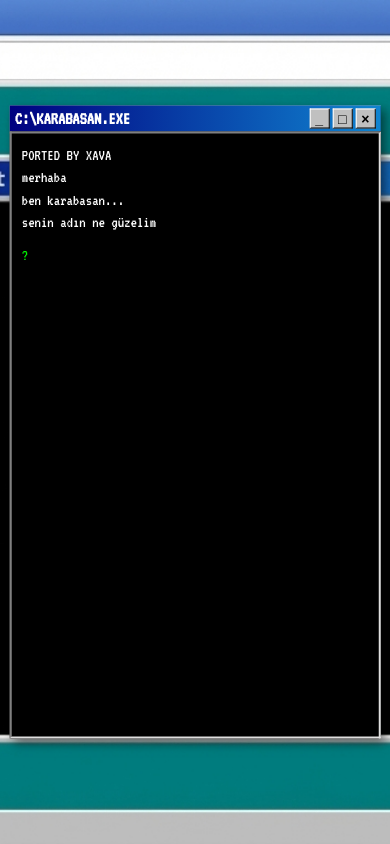
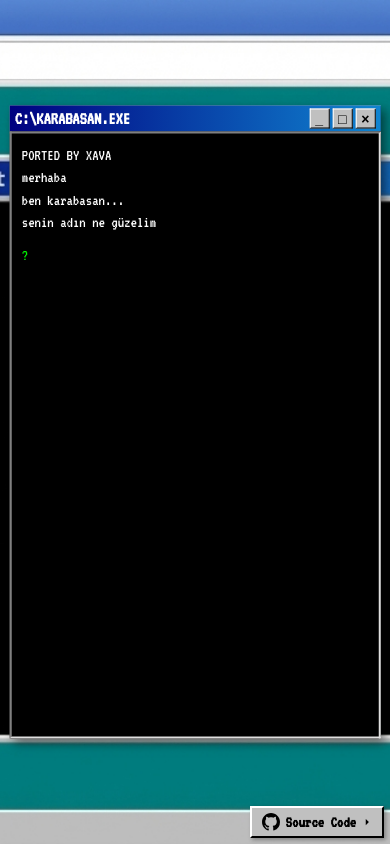
Before and after one commit to enesmanan/karabasan.exe, a plain HTML site: page index.html in a window 390 px wide. Drawn offline with Linux system fonts and the light colour scheme.

Commit message:
add favicon & github button

```diff
--- a/index.html
+++ b/index.html
@@ -3,7 +3,8 @@
 <head>
     <meta charset="UTF-8">
     <meta name="viewport" content="width=device-width, initial-scale=1.0">
-    <title>KARABASAN - MS-DOS Chat Program</title>
+    <title>KARABASAN</title>
+    <link rel="icon" type="image/svg+xml" href="favicon.svg">
     <link rel="stylesheet" href="style.css">
 </head>
 <body>
@@ -24,6 +25,15 @@
             </div>
         </div>
     </div>
+    <a href="https://github.com/enesmanan/karabasan.exe" target="_blank" rel="noopener noreferrer" class="github-link" title="GitHub'da Görüntüle">
+        <svg class="github-icon" width="20" height="20" viewBox="0 0 16 16" fill="currentColor">
+            <path d="M8 0C3.58 0 0 3.58 0 8c0 3.54 2.29 6.53 5.47 7.59.4.07.55-.17.55-.38 0-.19-.01-.82-.01-1.49-2.01.37-2.53-.49-2.69-.94-.09-.23-.48-.94-.82-1.13-.28-.15-.68-.52-.01-.53.63-.01 1.08.58 1.23.82.72 1.21 1.87.87 2.33.66.07-.52.28-.87.51-1.07-1.78-.2-3.64-.89-3.64-3.95 0-.87.31-1.59.82-2.15-.08-.2-.36-1.02.08-2.12 0 0 .67-.21 2.2.82.64-.18 1.32-.27 2-.27.68 0 1.36.09 2 .27 1.53-1.04 2.2-.82 2.2-.82.44 1.1.16 1.92.08 2.12.51.56.82 1.27.82 2.15 0 3.07-1.87 3.75-3.65 3.95.29.25.54.73.54 1.48 0 1.07-.01 1.93-.01 2.2 0 .21.15.46.55.38A8.013 8.013 0 0016 8c0-4.42-3.58-8-8-8z"/>
+        </svg>
+        <span class="github-text">Source Code</span>
+        <svg class="github-arrow" width="12" height="12" viewBox="0 0 16 16" fill="currentColor">
+            <path d="M6 3l5 5-5 5V3z"/>
+        </svg>
+    </a>
     <script src="script.js"></script>
 </body>
 </html>
--- a/style.css
+++ b/style.css
@@ -153,6 +153,55 @@ body {
     50%, 100% { opacity: 0; }
 }
 
+.github-link {
+    position: fixed;
+    bottom: 8px;
+    right: 8px;
+    height: 36px;
+    padding: 0 12px;
+    background: #c0c0c0;
+    border: 2px solid;
+    border-color: #ffffff #000000 #000000 #ffffff;
+    display: flex;
+    align-items: center;
+    justify-content: center;
+    gap: 8px;
+    color: #000000;
+    text-decoration: none;
+    transition: all 0.1s ease;
+    box-shadow: 2px 2px 4px rgba(0, 0, 0, 0.3);
+    z-index: 1000;
+    font-family: 'VT323', monospace;
+}
+
+.github-link:hover {
+    border-color: #000000 #ffffff #ffffff #000000;
+    box-shadow: inset 1px 1px 2px rgba(0, 0, 0, 0.3);
+}
+
+.github-link:active {
+    border-color: #000000 #ffffff #ffffff #000000;
+    box-shadow: inset 2px 2px 4px rgba(0, 0, 0, 0.4);
+}
+
+.github-icon {
+    width: 20px;
+    height: 20px;
+    flex-shrink: 0;
+}
+
+.github-text {
+    font-size: 18px;
+    font-weight: bold;
+    white-space: nowrap;
+}
+
+.github-arrow {
+    width: 12px;
+    height: 12px;
+    flex-shrink: 0;
+}
+
 @media (max-width: 900px) {
     .terminal-window {
         width: 90vw;
@@ -178,4 +227,26 @@ body {
         width: 95vw;
         height: 75vh;
     }
+
+    .github-link {
+        height: 32px;
+        padding: 0 10px;
+        bottom: 6px;
+        right: 6px;
+        gap: 6px;
+    }
+
+    .github-icon {
+        width: 18px;
+        height: 18px;
+    }
+
+    .github-text {
+        font-size: 16px;
+    }
+
+    .github-arrow {
+        width: 10px;
+        height: 10px;
+    }
 }
```
Also changed, not shown: favicon.svg (added).
